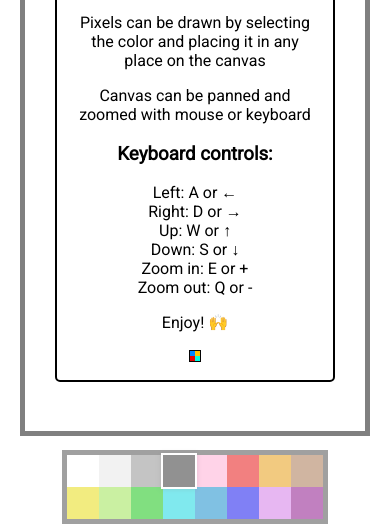
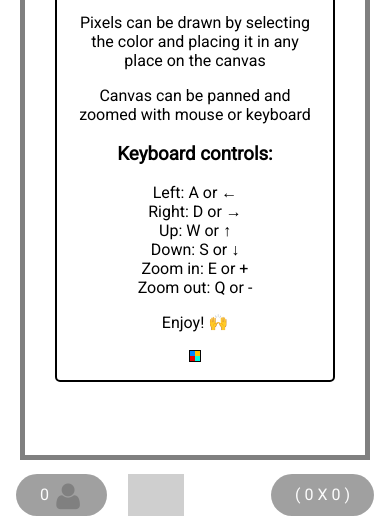
Before and after one commit to bodevone/pixel-art, a plain HTML site: page index.html in a window 390 px wide. Shown: the part 312-844 px from the top of the page. Drawn offline with nearby package versions, Linux system fonts and the light colour scheme; no server answers; grey boxes are pictures that could not be loaded.

Commit message:
Change mobile view of elements

```diff
--- a/asset/style.css
+++ b/asset/style.css
@@ -162,7 +162,7 @@ h2 {
 
 @media only screen and (max-width: 600px) {
 
-    .open {
+    /* .open {
         top: 1em;
     }
 
@@ -172,9 +172,14 @@ h2 {
 
     .position-div {
         top: 0.2em;
+    } */
+
+    #colors {
+        top: 1em;
     }
 
     #container {
-        top: 4.5em;
+        top: 6em;
+        bottom: 4.5em;
     }
 }
```
